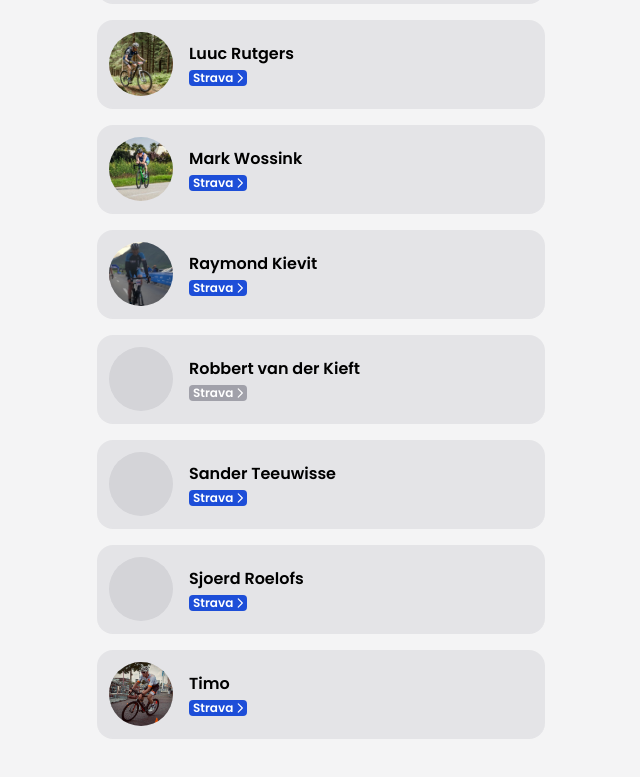
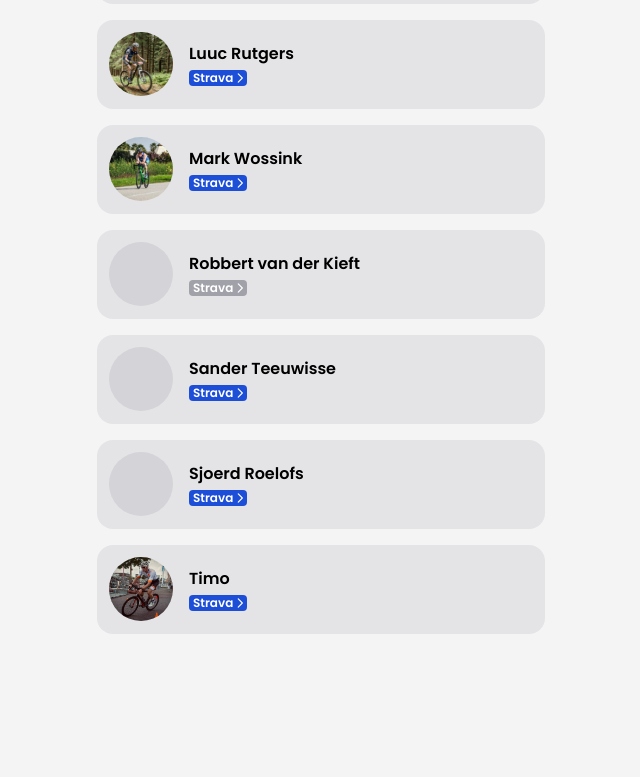
Before and after one commit to timohofmeijer/avt-cycling, a Next.js app: page /wegkapiteins in a window 1280 px wide. Shown: the part 752-1529 px from the top of the page, without its empty margins (319-959 px from the left). After the commit the page ends 1462 px from the top, so only its background shows below. Built offline with nearby package versions, Linux system fonts and the light colour scheme.

Commit message:
disable raymond

```diff
--- a/src/app/wegkapiteins/page.tsx
+++ b/src/app/wegkapiteins/page.tsx
@@ -30,7 +30,7 @@ const Page: React.FC = () => {
           <Captain name="Gerjan van Roekel" image="gerjan.jpeg" stravaId="586548" />
           <Captain name="Luuc Rutgers" image="luuc.jpeg" stravaId="7239918" />
           <Captain name="Mark Wossink" image="mark.jpeg" stravaId="44558029" />
-          <Captain name="Raymond Kievit" image="raymond.jpeg" stravaId="9871152" />
+          {/* <Captain name="Raymond Kievit" image="raymond.jpeg" stravaId="9871152" /> */}
           <Captain name="Robbert van der Kieft" image="blank.png" stravaId="" />
           <Captain name="Sander Teeuwisse" image="blank.png" stravaId="48252858" />
           <Captain name="Sjoerd Roelofs" image="blank.png" stravaId="32433862" />
```
